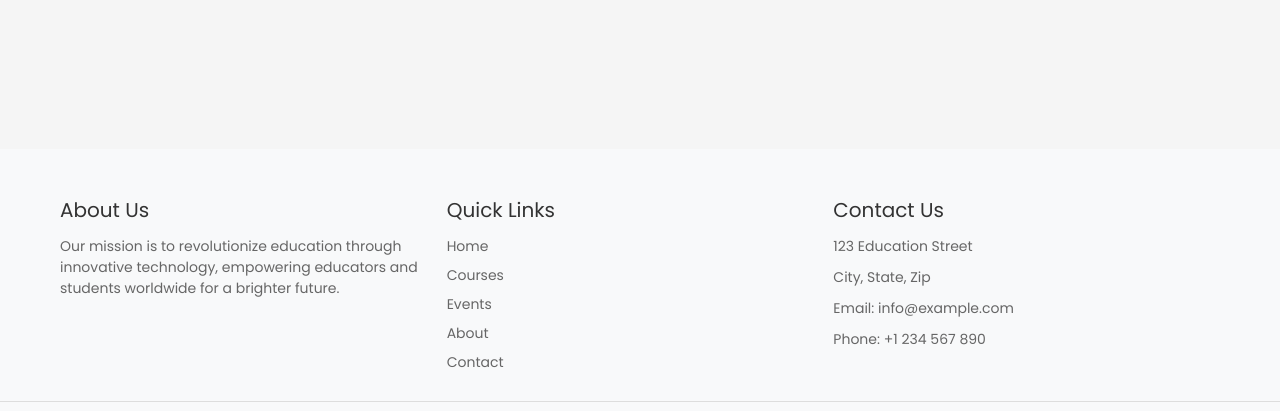
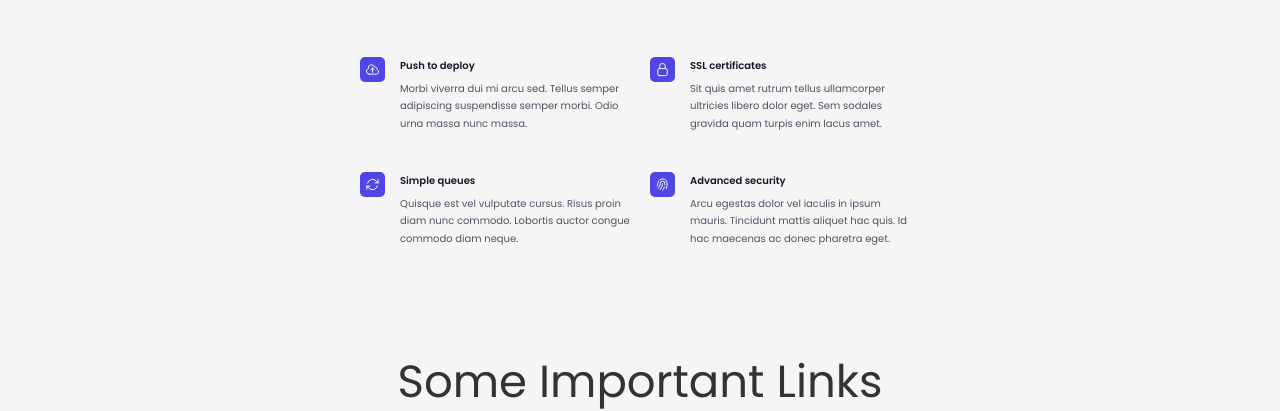
Before and after one commit to dhruv457457/Events, a website built with Vite: page index.html in a window 1280 px wide. Shown: the part 1411-1822 px from the top of the page. Built offline with nearby package versions, Linux system fonts and the light colour scheme; a script that the page names is missing; files whose address does not match are found by name.

Commit message:
Feature Sections

```diff
--- a/index.html
+++ b/index.html
@@ -183,6 +183,67 @@
     </div>
     <!-- features ends here  -->
 
+    <!-- some other features starts from here  -->
+    <div class="bg-whitesmoke py-24 sm:py-32">
+        <div class="mx-auto max-w-7xl px-6 lg:px-8">
+          <div class="mx-auto max-w-2xl lg:text-center">
+            <h2 class="text-base font-semibold leading-7 text-indigo-600">Deploy faster</h2>
+            <p class="mt-2 text-3xl font-bold tracking-tight text-gray-900 sm:text-4xl">Everything you need to deploy your app</p>
+            <p class="mt-6 text-lg leading-8 text-gray-600">Quis tellus eget adipiscing convallis sit sit eget aliquet quis. Suspendisse eget egestas a elementum pulvinar et feugiat blandit at. In mi viverra elit nunc.</p>
+          </div>
+          <div class="mx-auto mt-16 max-w-2xl sm:mt-20 lg:mt-24 lg:max-w-4xl">
+            <dl class="grid max-w-xl grid-cols-1 gap-x-8 gap-y-10 lg:max-w-none lg:grid-cols-2 lg:gap-y-16">
+              <div class="relative pl-16">
+                <dt class="text-base font-semibold leading-7 text-gray-900">
+                  <div class="absolute left-0 top-0 flex h-10 w-10 items-center justify-center rounded-lg bg-indigo-600">
+                    <svg class="h-6 w-6 text-white" fill="none" viewBox="0 0 24 24" stroke-width="1.5" stroke="currentColor" aria-hidden="true">
+                      <path stroke-linecap="round" stroke-linejoin="round" d="M12 16.5V9.75m0 0l3 3m-3-3l-3 3M6.75 19.5a4.5 4.5 0 01-1.41-8.775 5.25 5.25 0 0110.233-2.33 3 3 0 013.758 3.848A3.752 3.752 0 0118 19.5H6.75z" />
+                    </svg>
+                  </div>
+                  Push to deploy
+                </dt>
+                <dd class="mt-2 text-base leading-7 text-gray-600">Morbi viverra dui mi arcu sed. Tellus semper adipiscing suspendisse semper morbi. Odio urna massa nunc massa.</dd>
+              </div>
+              <div class="relative pl-16">
+                <dt class="text-base font-semibold leading-7 text-gray-900">
+                  <div class="absolute left-0 top-0 flex h-10 w-10 items-center justify-center rounded-lg bg-indigo-600">
+                    <svg class="h-6 w-6 text-white" fill="none" viewBox="0 0 24 24" stroke-width="1.5" stroke="currentColor" aria-hidden="true">
+                      <path stroke-linecap="round" stroke-linejoin="round" d="M16.5 10.5V6.75a4.5 4.5 0 10-9 0v3.75m-.75 11.25h10.5a2.25 2.25 0 002.25-2.25v-6.75a2.25 2.25 0 00-2.25-2.25H6.75a2.25 2.25 0 00-2.25 2.25v6.75a2.25 2.25 0 002.25 2.25z" />
+                    </svg>
+                  </div>
+                  SSL certificates
+                </dt>
+                <dd class="mt-2 text-base leading-7 text-gray-600">Sit quis amet rutrum tellus ullamcorper ultricies libero dolor eget. Sem sodales gravida quam turpis enim lacus amet.</dd>
+              </div>
+              <div class="relative pl-16">
+                <dt class="text-base font-semibold leading-7 text-gray-900">
+                  <div class="absolute left-0 top-0 flex h-10 w-10 items-center justify-center rounded-lg bg-indigo-600">
+                    <svg class="h-6 w-6 text-white" fill="none" viewBox="0 0 24 24" stroke-width="1.5" stroke="currentColor" aria-hidden="true">
+                      <path stroke-linecap="round" stroke-linejoin="round" d="M16.023 9.348h4.992v-.001M2.985 19.644v-4.992m0 0h4.992m-4.993 0l3.181 3.183a8.25 8.25 0 0013.803-3.7M4.031 9.865a8.25 8.25 0 0113.803-3.7l3.181 3.182m0-4.991v4.99" />
+                    </svg>
+                  </div>
+                  Simple queues
+                </dt>
+                <dd class="mt-2 text-base leading-7 text-gray-600">Quisque est vel vulputate cursus. Risus proin diam nunc commodo. Lobortis auctor congue commodo diam neque.</dd>
+              </div>
+              <div class="relative pl-16">
+                <dt class="text-base font-semibold leading-7 text-gray-900">
+                  <div class="absolute left-0 top-0 flex h-10 w-10 items-center justify-center rounded-lg bg-indigo-600">
+                    <svg class="h-6 w-6 text-white" fill="none" viewBox="0 0 24 24" stroke-width="1.5" stroke="currentColor" aria-hidden="true">
+                      <path stroke-linecap="round" stroke-linejoin="round" d="M7.864 4.243A7.5 7.5 0 0119.5 10.5c0 2.92-.556 5.709-1.568 8.268M5.742 6.364A7.465 7.465 0 004.5 10.5a7.464 7.464 0 01-1.15 3.993m1.989 3.559A11.209 11.209 0 008.25 10.5a3.75 3.75 0 117.5 0c0 .527-.021 1.049-.064 1.565M12 10.5a14.94 14.94 0 01-3.6 9.75m6.633-4.596a18.666 18.666 0 01-2.485 5.33" />
+                    </svg>
+                  </div>
+                  Advanced security
+                </dt>
+                <dd class="mt-2 text-base leading-7 text-gray-600">Arcu egestas dolor vel iaculis in ipsum mauris. Tincidunt mattis aliquet hac quis. Id hac maecenas ac donec pharetra eget.</dd>
+              </div>
+            </dl>
+          </div>
+        </div>
+      </div>
+       <!-- some other features ends here  -->
+
+
     <!-- some important links from here  -->
     <h1 style="font-size: 45px ;" class="ser"> Some Important Links </h1>
     <div class="imp">
```
